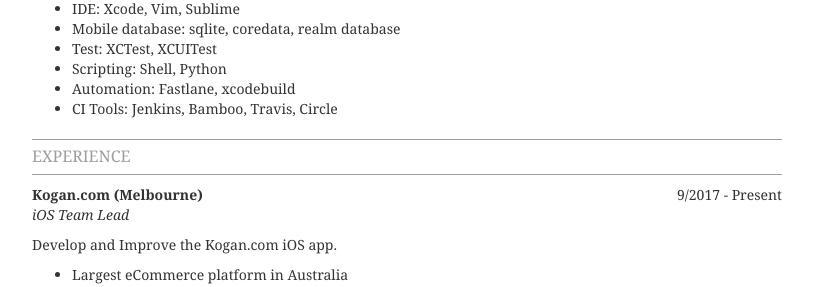
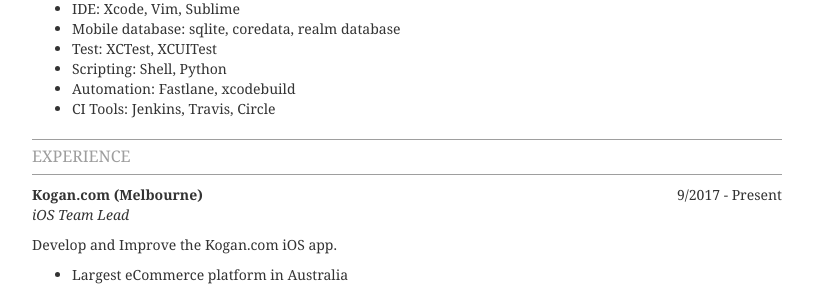
Before and after one commit to freesuraj/freesuraj.github.io, a Jekyll site: the page built from cv/index.markdown, in a window 1280 px wide and 900 px high. Shown: the part 360-647 px from the top of the window, without its empty margins (233-1046 px from the left). Built offline with Jekyll 4.4.1, drawn with Linux system fonts in a browser that asks for light colours; nearby versions of some CDN libraries.

Commit message:
Update index.markdown

```diff
--- a/cv/index.markdown
+++ b/cv/index.markdown
@@ -24,7 +24,7 @@
 * Test: XCTest, XCUITest
 * Scripting: Shell, Python
 * Automation: Fastlane, xcodebuild
-* CI Tools: Jenkins, Bamboo, Travis, Circle
+* CI Tools: Jenkins, Travis, Circle
 
 ## Experience
 
```
